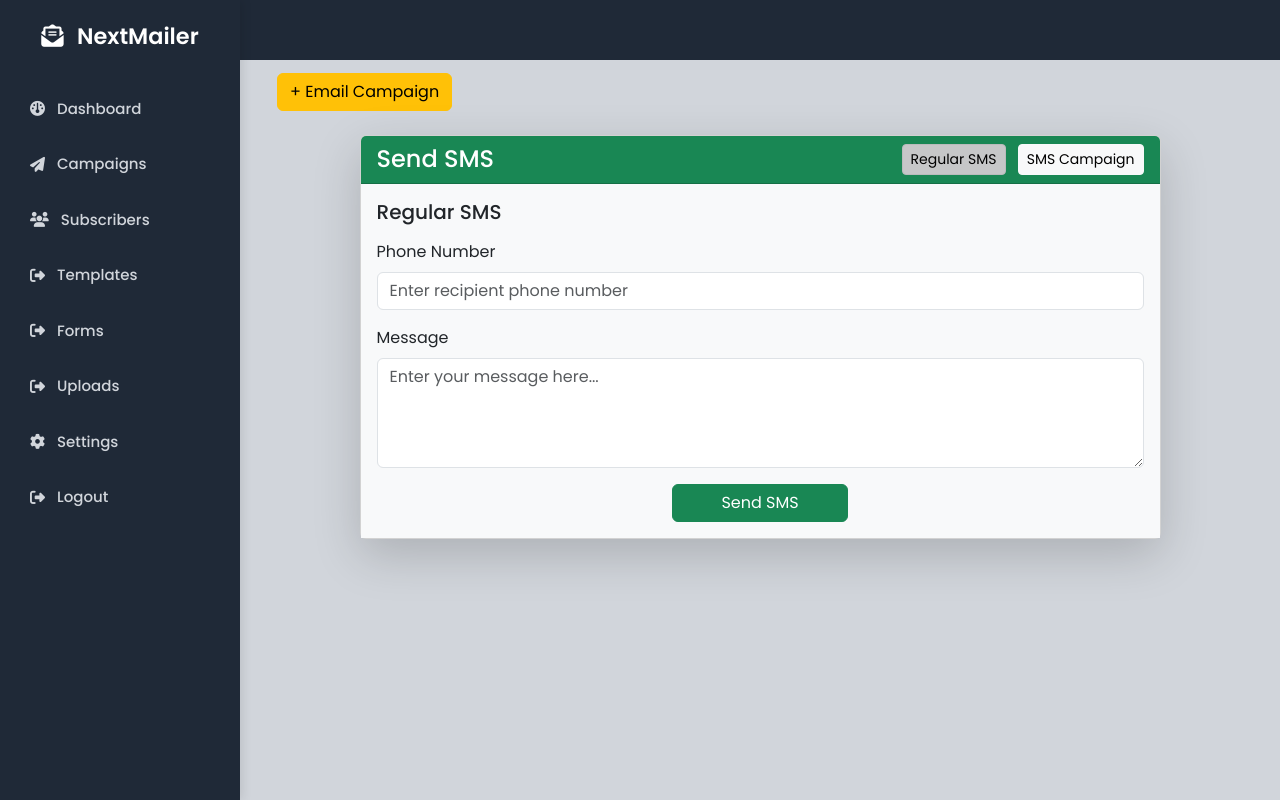
After one commit to logic-matrix/NextMailer, a Flask app: page /sms_campaigns in a window 1280 px wide. The commit adds this page. Run offline with Flask 3, Linux system fonts and the light colour scheme.

```diff
--- a/app/models.py
+++ b/app/models.py
@@ -38,3 +38,9 @@ class Template(db.Model):
     name = db.Column(db.String(80), nullable=True)
     final_html = db.Column(db.String(80), nullable=False)
     created_at = db.Column(db.DateTime, server_default=db.func.now())
+
+class Uploads(db.Model):
+    id = db.Column(db.Integer, primary_key=True)
+    filename = db.Column(db.String(120), nullable=False)
+    filepath = db.Column(db.String(255), nullable=False)
+    uploaded_at = db.Column(db.DateTime, server_default=db.func.now())
--- a/app/routes.py
+++ b/app/routes.py
@@ -243,7 +243,11 @@ def send_email():
         flash(f"Error sending email: {str(e)}", "danger")
 
     return redirect(url_for("main.campaigns"))
-
+####################################################################################
+@main.route("/sms_campaigns", methods=["GET", "POST"])
+#@login_required
+def sms_campaigns():
+    return render_template("sms_campaign.html")
 ####################################################################################
 @main.route("/about")
 def about():
@@ -422,3 +426,6 @@ def forms():
     return render_template("forms.html")
 
 ############################################################################
+@main.route("/uploads", methods=["GET"])
+def uploads():
+    return render_template("uploads.html")
--- a/app/templates/base.html
+++ b/app/templates/base.html
@@ -162,6 +162,7 @@
         <a href="/subscribers"><i class="fa-solid fa-users"></i> Subscribers</a>
         <a href="/templates_list"><i class="fa-solid fa-right-from-bracket"></i> Templates</a>
         <a href="/forms"><i class="fa-solid fa-right-from-bracket"></i> Forms</a>
+        <a href="/uploads"><i class="fa-solid fa-right-from-bracket"></i> Uploads</a>
         <a href="/settings"><i class="fa-solid fa-gear"></i> Settings</a>
         <a href="/logout"><i class="fa-solid fa-right-from-bracket"></i> Logout</a>
     </div>
--- a/app/templates/home.html
+++ b/app/templates/home.html
@@ -53,7 +53,7 @@
 
         /* Main Content */
         .content {
-            margin-left: 220px;
+            margin-left: 100px;
             padding: 20px;
             transition: all 0.3s;
         }
--- /dev/null
+++ b/app/templates/sms_campaign.html
@@ -0,0 +1,72 @@
+{% extends "base.html" %}
+{% block title %}Email & Campaign{% endblock %}
+{% block content %}
+
+<div class="container mt-5">
+    <div class="row mb-4">
+        <div class="col-auto">
+            <a href="/campaigns" class="btn btn-warning">
+                + Email Campaign
+            </a>
+        </div>
+
+
+    </div>
+    <div class="row justify-content-center">
+        <div class="col-lg-10">
+            <div class="card shadow-lg">
+                <div class="card-header bg-success text-white d-flex justify-content-between align-items-center">
+                    <h4 class="mb-0">Send SMS</h4>
+                    <div>
+                        <!-- Toggle Buttons -->
+                        <button id="regularSmsBtn" class="btn btn-light btn-sm me-2 active">Regular SMS</button>
+                        <button id="campaignSmsBtn" class="btn btn-light btn-sm">SMS Campaign</button>
+                    </div>
+                </div>
+
+                <div class="card-body bg-light">
+                    <!-- Regular SMS Form -->
+                    <form id="regularSmsForm" action="/send_sms" method="POST">
+                        <h5 class="mb-3 text-dark">Regular SMS</h5>
+                        <div class="mb-3">
+                            <label for="phoneNumber" class="form-label">Phone Number</label>
+                            <input type="text" class="form-control" id="phoneNumber" name="phoneNumber"
+                                placeholder="Enter recipient phone number" required>
+                        </div>
+                        <div class="mb-3">
+                            <label for="smsMessage" class="form-label">Message</label>
+                            <textarea class="form-control" id="smsMessage" name="smsMessage" rows="4"
+                                placeholder="Enter your message here..." required></textarea>
+                        </div>
+                        <div class="text-center">
+                            <button type="submit" class="btn btn-success px-5">Send SMS</button>
+                        </div>
+                    </form>
+
+                    <!-- SMS Campaign Form -->
+                    <form id="campaignSmsForm" action="/start_sms_campaign" method="POST" style="display: none;">
+                        <h5 class="mb-3 text-dark">SMS Campaign</h5>
+                        <div class="mb-3">
+                            <label for="smsCampaignName" class="form-label">Campaign Name</label>
+                            <input type="text" class="form-control" id="smsCampaignName" name="smsCampaignName"
+                                placeholder="Enter campaign name" required>
+                        </div>
+                        <div class="mb-3">
+                            <label for="csvFile" class="form-label">Upload CSV File</label>
+                            <input type="file" class="form-control" id="csvFile" name="csvFile" accept=".csv" required>
+                        </div>
+                        <div class="mb-3">
+                            <label for="campaignSmsMessage" class="form-label">Message</label>
+                            <textarea class="form-control" id="campaignSmsMessage" name="campaignSmsMessage" rows="4"
+                                placeholder="Enter your campaign message here..." required></textarea>
+                        </div>
+                        <div class="text-center">
+                            <button type="submit" class="btn btn-success px-5">Start SMS Campaign</button>
+                        </div>
+                    </form>
+                </div>
+            </div>
+        </div>
+    </div>
+</div>
+{% endblock %}
```
Also changed, not shown: app/templates/campaigns.html (+8 -1 lines), app/templates/uploads.html (added, +9 -0 lines).
